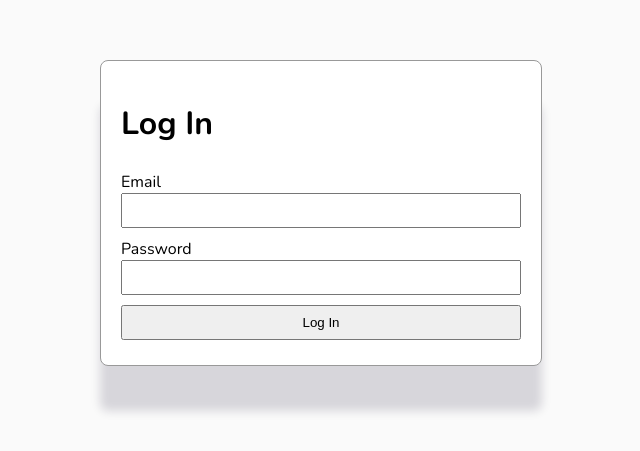
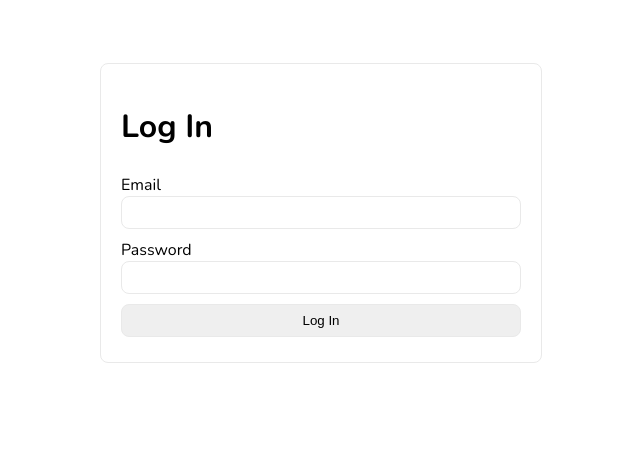
Before and after one commit to zJaaal/go-scrum-project, a React (Vite) app: page /auth/ in a window 1280 px wide. Shown: the part 187-638 px from the top of the page, without its empty margins (319-959 px from the left). Built offline with nearby package versions, Linux system fonts and the light colour scheme.

Commit message:
small changes in auth.styles.css
- Implemented global variables
- changed container to auth-container

```diff
--- a/src/pages/auth/auth.styles.css
+++ b/src/pages/auth/auth.styles.css
@@ -1,3 +1,10 @@
+.auth-container {
+  min-height: 100vh;
+  display: flex;
+  justify-content: center;
+  align-items: center;
+}
+
 .container-form {
   width: 100%;
   padding: 20px;
@@ -14,20 +21,42 @@
   padding: 5px 0;
 }
 
+.form-control-container>div {
+  color: var(--global-primary-color);
+  font-size: 15px;
+}
+
 .form-control {
   padding: 8px 0;
+  border-radius: var(--global-radius);
+  border: var(--global-border);
+}
+
+.auth-container button {
+  transition: all 0.3s ease-out;
+  background-color: var(--global-primary-color);
+  border-radius: var(--global-radius);
+  border: 0;
+  color: white;
+  font-size: 16px;
+  cursor: pointer;
+}
+
+.auth-container button:hover {
+  background-color: white;
+  color: var(--global-primary-color);
+  border: 1px solid var(--global-primary-color);
 }
 
 @media screen and (min-width: 600px) {
-  .container {
-    background-color: #fafafa;
+  .auth-container {
+    background-color: var(--global-bg-color-soft);
   }
 
   .container-form {
-    border: 1px solid #999;
+    border: var(--global-border);
     width: 400px;
-    border-radius: 8px;
-    box-shadow: rgba(17, 12, 46, 0.15) 0px 45px 10px 0px;
+    border-radius: var(--global-radius);
     background-color: white;
   }
 }
```
